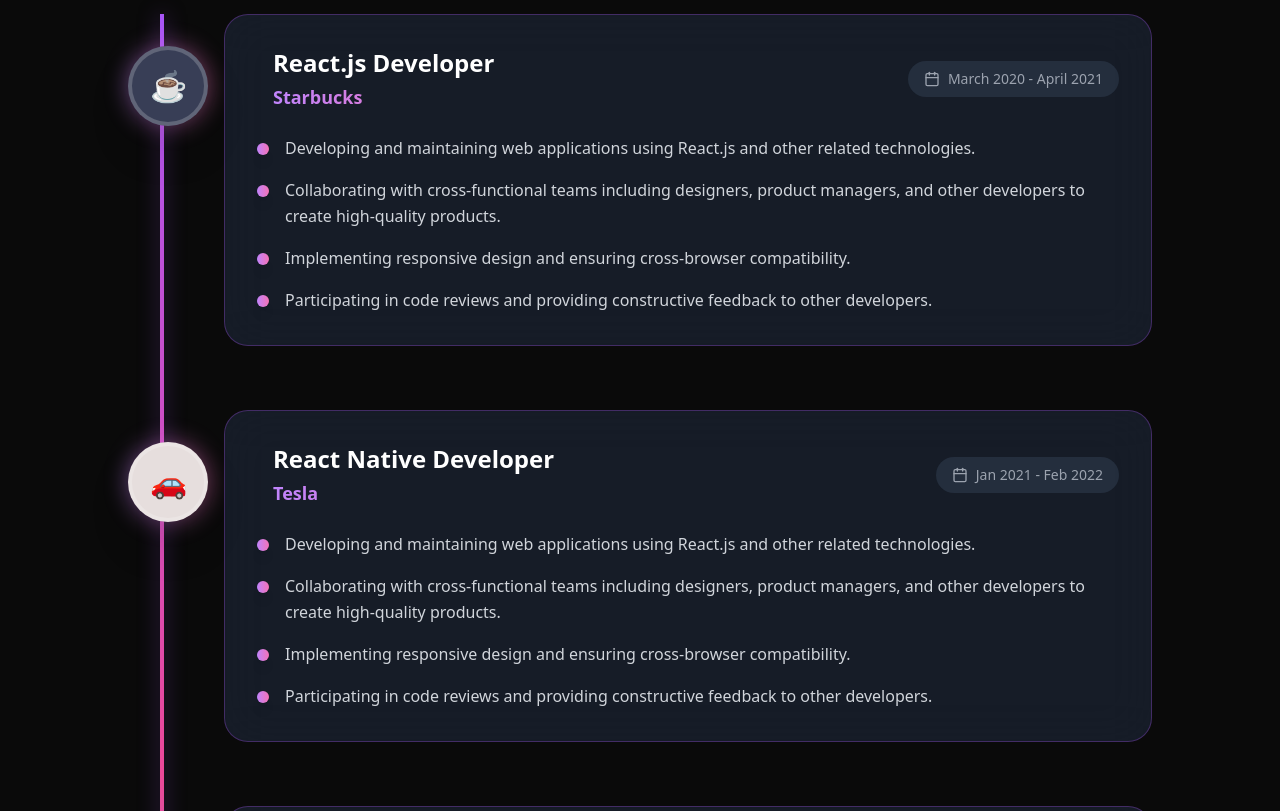
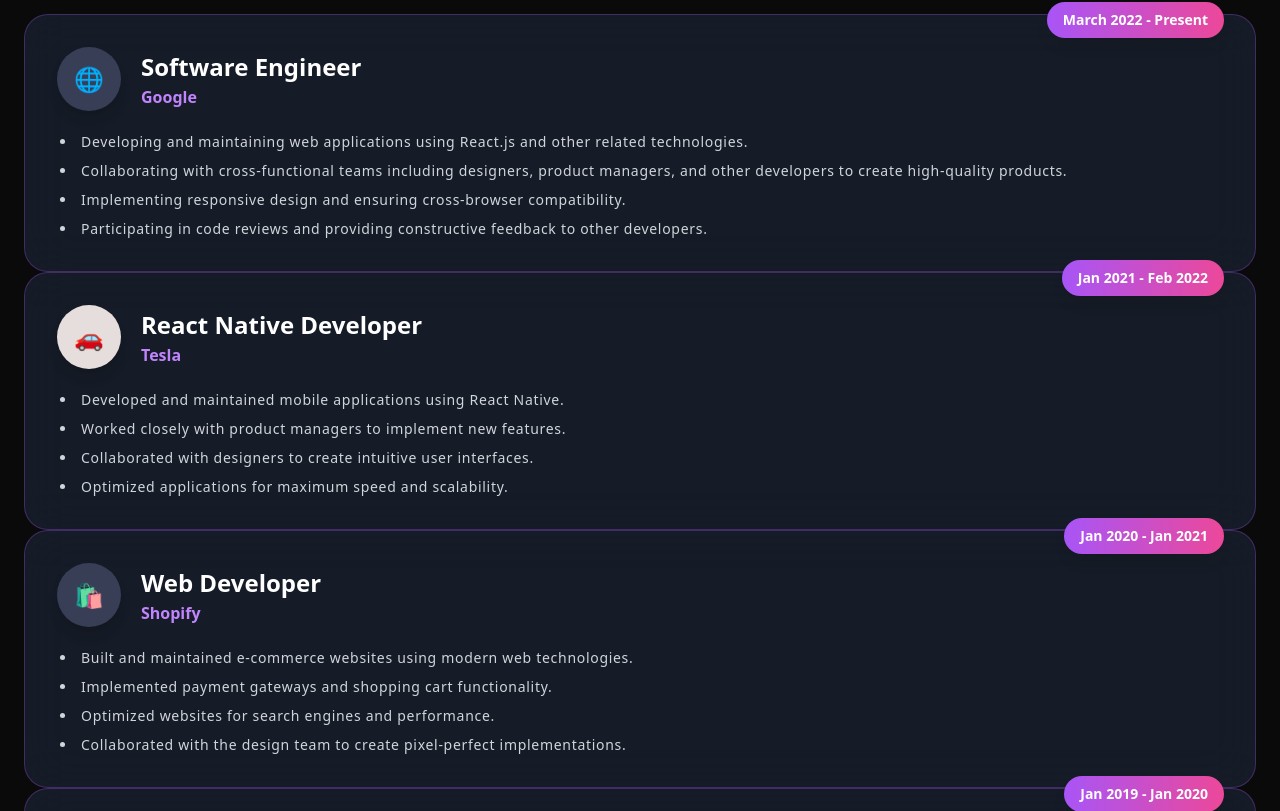
Before and after one commit to khushij9450/khushi, a React (Vite) app: page / in a window 1280 px wide. Shown: the part 1849-2660 px from the top of the page. Built offline with nearby package versions, Linux system fonts and the light colour scheme.

Commit message:
Replace with exact Adrian Hajdin work experience

```diff
--- a/src/components/About.tsx
+++ b/src/components/About.tsx
@@ -1,6 +1,5 @@
 import React, { useState, useEffect } from 'react';
 import { motion } from 'framer-motion';
-import { Calendar, MapPin } from 'lucide-react';
 
 const About: React.FC = () => {
   const [currentSkill, setCurrentSkill] = useState(0);
@@ -35,11 +34,11 @@
 
   const experiences = [
     {
-      title: "React.js Developer",
-      company_name: "Starbucks",
-      icon: "☕",
+      title: "Software Engineer",
+      company_name: "Google",
+      icon: "🌐",
       iconBg: "#383E56",
-      date: "March 2020 - April 2021",
+      date: "March 2022 - Present",
       points: [
         "Developing and maintaining web applications using React.js and other related technologies.",
         "Collaborating with cross-functional teams including designers, product managers, and other developers to create high-quality products.",
@@ -54,10 +53,10 @@
       iconBg: "#E6DEDD",
       date: "Jan 2021 - Feb 2022",
       points: [
-        "Developing and maintaining web applications using React.js and other related technologies.",
-        "Collaborating with cross-functional teams including designers, product managers, and other developers to create high-quality products.",
-        "Implementing responsive design and ensuring cross-browser compatibility.",
-        "Participating in code reviews and providing constructive feedback to other developers.",
+        "Developed and maintained mobile applications using React Native.",
+        "Worked closely with product managers to implement new features.",
+        "Collaborated with designers to create intuitive user interfaces.",
+        "Optimized applications for maximum speed and scalability.",
       ],
     },
     {
@@ -65,25 +64,25 @@
       company_name: "Shopify",
       icon: "🛍️",
       iconBg: "#383E56",
-      date: "Jan 2022 - Jan 2023",
+      date: "Jan 2020 - Jan 2021",
       points: [
-        "Developing and maintaining web applications using React.js and other related technologies.",
-        "Collaborating with cross-functional teams including designers, product managers, and other developers to create high-quality products.",
-        "Implementing responsive design and ensuring cross-browser compatibility.",
-        "Participating in code reviews and providing constructive feedback to other developers.",
+        "Built and maintained e-commerce websites using modern web technologies.",
+        "Implemented payment gateways and shopping cart functionality.",
+        "Optimized websites for search engines and performance.",
+        "Collaborated with the design team to create pixel-perfect implementations.",
       ],
     },
     {
-      title: "Full stack Developer",
+      title: "Full Stack Developer",
       company_name: "Meta",
       icon: "📘",
       iconBg: "#E6DEDD",
-      date: "Jan 2023 - Present",
+      date: "Jan 2019 - Jan 2020",
       points: [
-        "Developing and maintaining web applications using React.js and other related technologies.",
-        "Collaborating with cross-functional teams including designers, product managers, and other developers to create high-quality products.",
-        "Implementing responsive design and ensuring cross-browser compatibility.",
-        "Participating in code reviews and providing constructive feedback to other developers.",
+        "Developed full-stack web applications using React, Node.js, and MongoDB.",
+        "Designed and implemented RESTful APIs and database schemas.",
+        "Worked with version control systems like Git for collaborative development.",
+        "Participated in agile development processes and daily standups.",
       ],
     },
   ];
@@ -201,7 +200,7 @@
           </motion.div>
         </div>
 
-        {/* Work Experience Section */}
+        {/* Work Experience Section - Adrian Hajdin Style */}
         <motion.div
           initial={{ opacity: 0, y: 50 }}
           whileInView={{ opacity: 1, y: 0 }}
@@ -232,75 +231,23 @@
           </motion.h3>
         </motion.div>
 
-        <div className="max-w-5xl mx-auto">
-          <div className="relative">
-            {/* Timeline line */}
+        <div className="max-w-7xl mx-auto">
+          <div className="mt-20 flex flex-col">
+            {experiences.map((experience, index) => (
               <motion.div
-              initial={{ scaleY: 0 }}
-              whileInView={{ scaleY: 1 }}
-              transition={{ duration: 1.5, ease: "easeInOut" }}
+                key={`experience-${index}`}
+                initial={{ opacity: 0, y: 50 }}
+                whileInView={{ opacity: 1, y: 0 }}
+                transition={{ delay: index * 0.1, duration: 0.8 }}
                 viewport={{ once: true }}
-              className="absolute left-8 top-0 bottom-0 w-1 bg-gradient-to-b from-purple-400 via-pink-400 to-cyan-400 hidden md:block origin-top"
-              style={{
-                background: 'linear-gradient(180deg, #a855f7 0%, #ec4899 50%, #06b6d4 100%)',
-                boxShadow: '0 0 20px rgba(168, 85, 247, 0.5)'
-              }}
-            />
-
-            {experiences.map((experience, index) => (
-              <div key={`experience-${index}`} className="relative mb-16 md:ml-24">
-                {/* Timeline dot */}
-                <motion.div
-                  initial={{ scale: 0, opacity: 0 }}
-                  whileInView={{ scale: 1, opacity: 1 }}
-                  transition={{ delay: index * 0.3 + 0.2, duration: 0.6, ease: "easeOut", type: "spring", stiffness: 200 }}
-                  viewport={{ once: true }}
-                  className="absolute -left-24 top-8 hidden md:flex"
-                >
-                  <motion.div
-                    whileHover={{
-                      scale: 1.2,
-                      rotate: 360,
-                      transition: { duration: 0.6 }
-                    }}
                 className="relative"
               >
-                    <div
-                      className="w-20 h-20 rounded-full flex items-center justify-center text-3xl shadow-2xl border-4 border-white/20 backdrop-blur-sm relative z-10"
-                      style={{ backgroundColor: experience.iconBg }}
+                <div className="flex justify-between items-center w-full">
+                  <div className="flex-1">
+                    <motion.div
+                      whileHover={{ scale: 1.02 }}
+                      className="bg-slate-800/60 backdrop-blur-xl rounded-3xl p-8 border border-purple-500/30 hover:border-purple-400/60 transition-all duration-500 relative overflow-hidden group"
                     >
-                      {experience.icon}
-                    </div>
-                    {/* Glowing ring effect */}
-                    <motion.div
-                      animate={{
-                        scale: [1, 1.2, 1],
-                        opacity: [0.5, 0.8, 0.5]
-                      }}
-                      transition={{
-                        duration: 2,
-                        repeat: Infinity,
-                        ease: "easeInOut"
-                      }}
-                      className="absolute inset-0 rounded-full bg-gradient-to-r from-purple-400 to-pink-400 opacity-30 blur-md"
-                    />
-                  </motion.div>
-                </motion.div>
-
-                {/* Experience card */}
-                <motion.div
-                  initial={{ opacity: 0, x: -100, scale: 0.8 }}
-                  whileInView={{ opacity: 1, x: 0, scale: 1 }}
-                  transition={{ delay: index * 0.3, duration: 0.8, ease: "easeOut", type: "spring", stiffness: 100 }}
-                  viewport={{ once: true }}
-                  whileHover={{
-                    scale: 1.02,
-                    y: -5,
-                    transition: { duration: 0.3 }
-                  }}
-                  className="relative group"
-                >
-                  <div className="bg-slate-800/60 backdrop-blur-xl rounded-3xl p-8 border border-purple-500/30 hover:border-purple-400/60 transition-all duration-500 relative overflow-hidden">
                       {/* Animated background gradient */}
                       <motion.div
                         className="absolute inset-0 bg-gradient-to-r from-purple-500/5 via-pink-500/5 to-cyan-500/5 opacity-0 group-hover:opacity-100 transition-opacity duration-500"
@@ -319,83 +266,56 @@
                       />
 
                       <div className="relative z-10">
-                      <div className="flex flex-col lg:flex-row lg:items-center lg:justify-between mb-6">
-                        <div className="flex items-center space-x-4 mb-4 lg:mb-0">
+                        <div className="flex items-center gap-5">
                           <motion.div
-                            whileHover={{ rotate: 360 }}
+                            whileHover={{ rotate: 360, scale: 1.1 }}
                             transition={{ duration: 0.6 }}
-                            className="w-16 h-16 rounded-full flex items-center justify-center text-2xl lg:hidden shadow-lg"
+                            className="w-16 h-16 rounded-full flex items-center justify-center text-2xl shadow-lg"
                             style={{ backgroundColor: experience.iconBg }}
                           >
                             {experience.icon}
                           </motion.div>
-                          <div>
-                            <motion.h4
-                              initial={{ opacity: 0, y: 10 }}
-                              whileInView={{ opacity: 1, y: 0 }}
-                              transition={{ delay: index * 0.3 + 0.3, duration: 0.6 }}
-                              viewport={{ once: true }}
-                              className="text-2xl font-bold text-white mb-1"
-                            >
+
+                          <div className="flex-1">
+                            <h3 className="text-white text-[24px] font-bold">
                               {experience.title}
-                            </motion.h4>
-                            <motion.p
-                              initial={{ opacity: 0, y: 10 }}
-                              whileInView={{ opacity: 1, y: 0 }}
-                              transition={{ delay: index * 0.3 + 0.4, duration: 0.6 }}
-                              viewport={{ once: true }}
-                              className="text-lg font-semibold bg-gradient-to-r from-purple-400 to-pink-400 bg-clip-text text-transparent"
-                            >
+                            </h3>
+                            <p className="text-purple-400 text-[16px] font-semibold">
                               {experience.company_name}
-                            </motion.p>
+                            </p>
                           </div>
                         </div>
+
+                        <ul className="mt-5 list-disc ml-5 space-y-2">
+                          {experience.points.map((point, index) => (
+                            <motion.li
+                              key={`experience-point-${index}`}
+                              initial={{ opacity: 0, x: -20 }}
+                              whileInView={{ opacity: 1, x: 0 }}
+                              transition={{ delay: index * 0.1, duration: 0.5 }}
+                              viewport={{ once: true }}
+                              className="text-white-100 text-[14px] pl-1 tracking-wider text-gray-300"
+                            >
+                              {point}
+                            </motion.li>
+                          ))}
+                        </ul>
+                      </div>
+                    </motion.div>
+                  </div>
+                </div>
+
+                {/* Date badge */}
                 <motion.div
                   initial={{ opacity: 0, scale: 0.8 }}
                   whileInView={{ opacity: 1, scale: 1 }}
-                          transition={{ delay: index * 0.3 + 0.5, duration: 0.6 }}
+                  transition={{ delay: index * 0.1 + 0.3, duration: 0.6 }}
                   viewport={{ once: true }}
-                          className="flex items-center space-x-2 text-gray-400 bg-slate-700/50 px-4 py-2 rounded-full"
+                  className="absolute -top-3 right-8 bg-gradient-to-r from-purple-500 to-pink-500 text-white px-4 py-2 rounded-full text-sm font-semibold shadow-lg"
                 >
-                          <Calendar size={16} />
-                          <span className="text-sm font-medium">{experience.date}</span>
+                  {experience.date}
                 </motion.div>
-                      </div>
-
-                      <motion.ul
-                        className="space-y-4"
-                        initial="hidden"
-                        whileInView="visible"
-                        viewport={{ once: true }}
-                      >
-                        {experience.points.map((point, pointIndex) => (
-                          <motion.li
-                            key={pointIndex}
-                            initial={{ opacity: 0, x: -20, scale: 0.9 }}
-                            whileInView={{ opacity: 1, x: 0, scale: 1 }}
-                            transition={{ delay: pointIndex * 0.1, duration: 0.5, ease: "easeOut" }}
-                            viewport={{ once: true }}
-                            className="flex items-start space-x-4 text-gray-300 group/item"
-                          >
-                            <motion.div
-                              whileHover={{ scale: 1.5, rotate: 180 }}
-                              transition={{ duration: 0.3 }}
-                              className="w-3 h-3 bg-gradient-to-r from-purple-400 to-pink-400 rounded-full mt-2 flex-shrink-0 shadow-lg"
-                            />
-                            <motion.span
-                              whileHover={{ x: 5 }}
-                              transition={{ duration: 0.2 }}
-                              className="leading-relaxed text-base group-hover/item:text-white transition-colors duration-300"
-                            >
-                              {point}
-                            </motion.span>
-                          </motion.li>
-                        ))}
-                      </motion.ul>
-                    </div>
-                  </div>
               </motion.div>
-              </div>
             ))}
           </div>
         </div>
```
Lines whose indentation alone changed are shown as unchanged.
